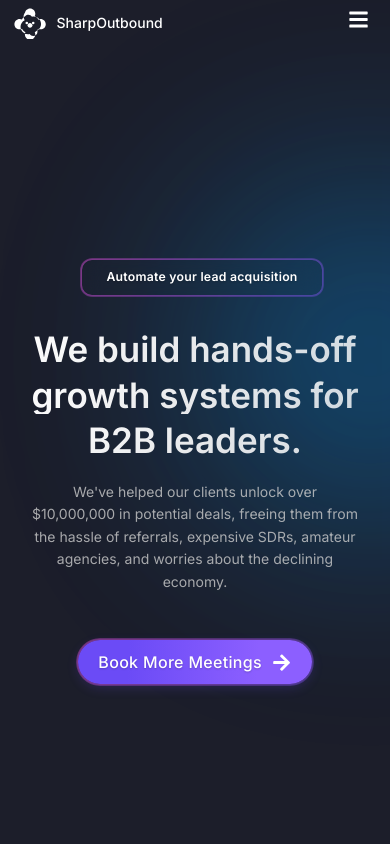
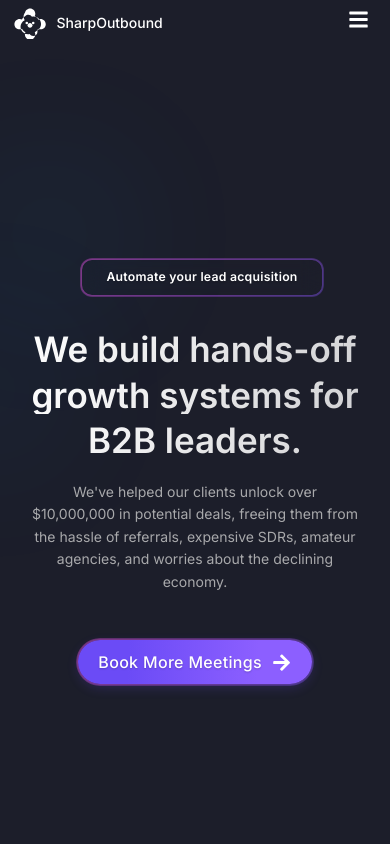
Before and after one commit to Rajje93/SharpOutbound, a React (Vite) app: page / in a window 390 px wide. Shown: the top 844 px of the page. Built offline with nearby package versions, Linux system fonts and the light colour scheme.

Commit message:
Update: Add third orb for better mobile glow effect

```diff
--- a/src/App.css
+++ b/src/App.css
@@ -207,14 +207,20 @@ body {
 
 /* ONLY change the mobile styles */
 @media (max-width: 768px) {
-  .background-orbs::before {
+  .background-orbs {
+    position: fixed;
+    overflow: visible; /* Allow orbs to overflow */
+  }
+
+  .background-orbs::before,
+  .background-orbs::after,
+  .background-orbs::before:last-child {
+    content: '';
+    position: absolute;
     width: 90vw;
     height: 90vw;
-    top: 20%;
-    left: 50%;
-    transform: translateX(-50%);
-    opacity: 0.5;  /* Softer */
-    filter: blur(120px);  /* More blur */
+    opacity: 0.5;
+    filter: blur(120px);
     background: radial-gradient(
       circle at center,
       rgb(0, 157, 255) 0%,
@@ -224,21 +230,26 @@ body {
     );
   }
 
+  /* Right orb */
+  .background-orbs::before {
+    top: 20%;
+    right: -20%;
+    transform: none;
+  }
+
+  /* Left orb */
   .background-orbs::after {
-    width: 90vw;
-    height: 90vw;
-    top: 25%;  /* Slightly offset from first orb */
-    left: 50%;
-    transform: translateX(-50%);
-    opacity: 0.5;
-    filter: blur(120px);
-    background: radial-gradient(
-      circle at center,
-      rgb(0, 157, 255) 0%,
-      rgba(0, 157, 255, 0.4) 40%,
-      rgba(0, 157, 255, 0.2) 70%,
-      transparent 90%
-    );
+    top: 40%;
+    left: -20%;
+    transform: none;
+  }
+
+  /* Add a third orb with pseudo-element */
+  .background-orbs::before:last-child {
+    content: '';
+    bottom: 10%;
+    left: 30%;
+    transform: none;
   }
 }
 
```
